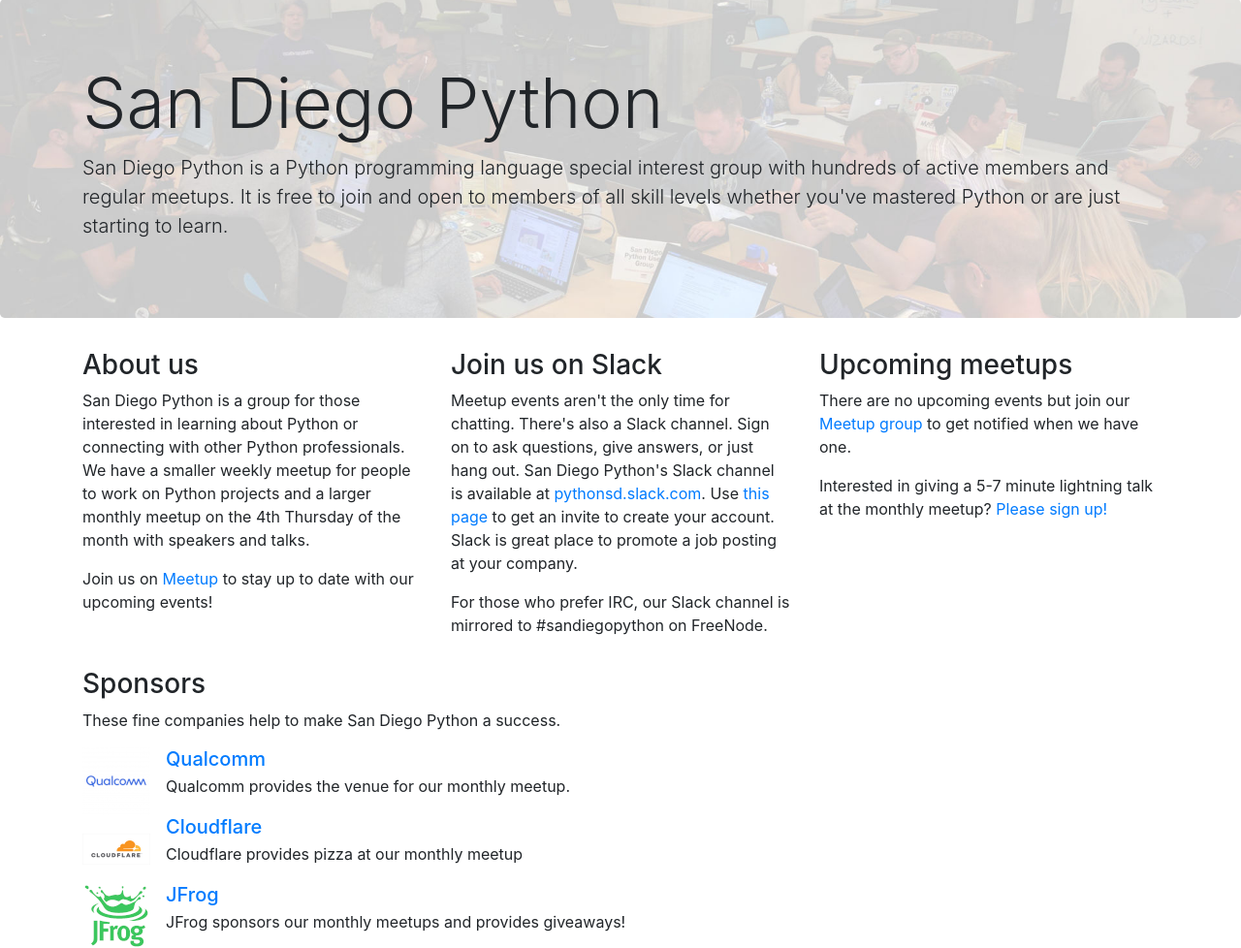
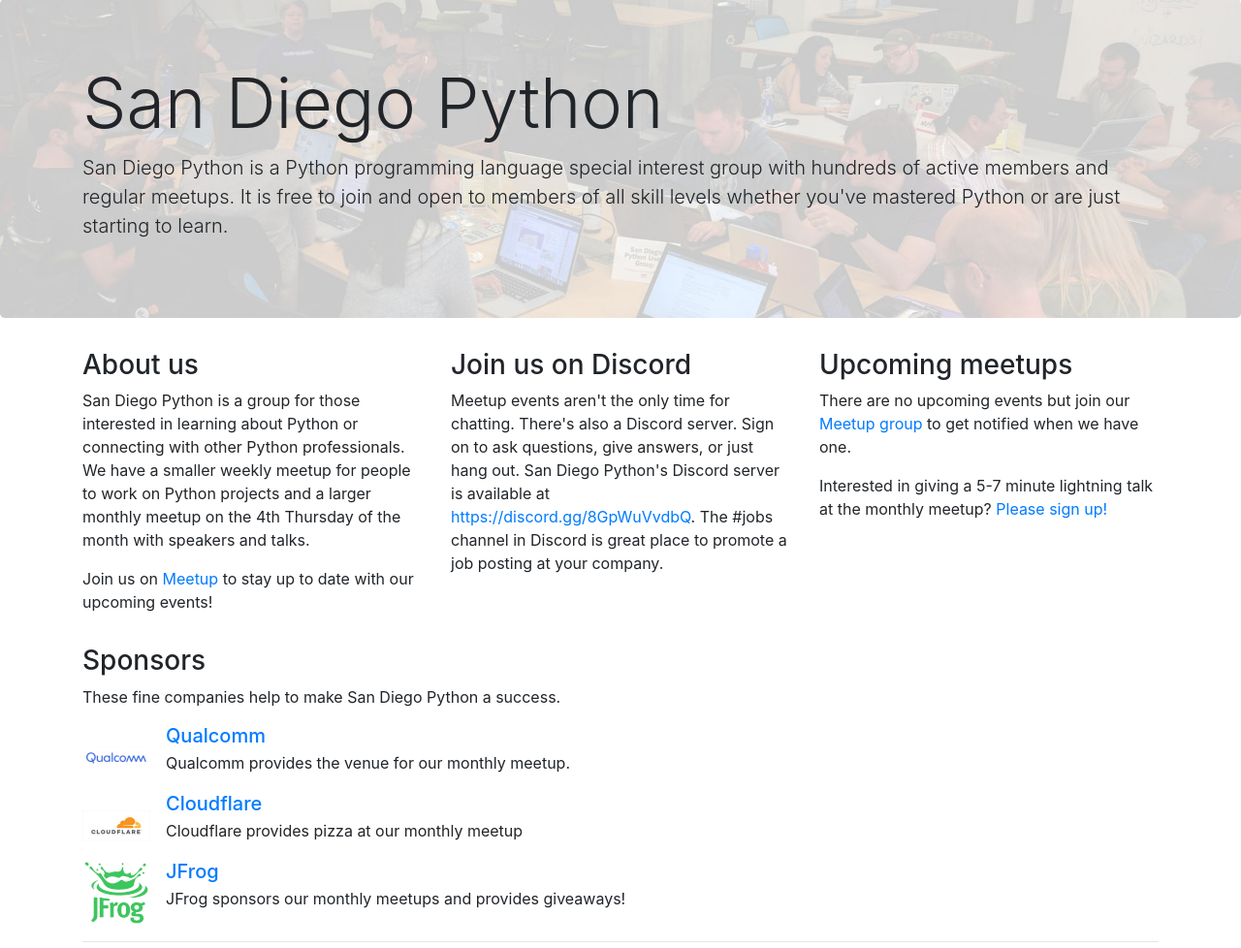
Before and after one commit to sandiegopython/pythonsd-django, a Django app: page / in a window 1280 px wide. Shown: the part 71-1049 px from the top of the page at 97% size. Run offline with Django 3.2, Linux system fonts and the light colour scheme; data that the repository does not hold is empty; style sheets or scripts are compiled from the project's sources; some libraries are stand-ins or nearby versions; some web fonts are replaced.

Commit message:
Replace slack link with Discord

```diff
--- a/pythonsd/templates/pythonsd/index.html
+++ b/pythonsd/templates/pythonsd/index.html
@@ -25,9 +25,8 @@
         </div>
 
         <div class="col-lg-4">
-          <h3 id="slack-channel">Join us on Slack</h3>
-          <p>Meetup events aren't the only time for chatting. There's also a Slack channel. Sign on to ask questions, give answers, or just hang out. San Diego Python's Slack channel is available at <a href="https://pythonsd.slack.com/" rel="nofollow noopener noreferrer">pythonsd.slack.com</a>. Use <a href="https://pythonsd-slack.herokuapp.com/" rel="nofollow noopener noreferrer">this page</a> to get an invite to create your account. Slack is great place to promote a job posting at your company.</p>
-          <p>For those who prefer IRC, our Slack channel is mirrored to #sandiegopython on FreeNode.</p>
+          <h3 id="discord">Join us on Discord</h3>
+          <p>Meetup events aren't the only time for chatting. There's also a Discord server. Sign on to ask questions, give answers, or just hang out. San Diego Python's Discord server is available at <a href="https://discord.gg/8GpWuVvdbQ" rel="nofollow noopener noreferrer">https://discord.gg/8GpWuVvdbQ</a>. The #jobs channel in Discord is great place to promote a job posting at your company.</p>
         </div>
 
         <div class="col-lg-4">
```
